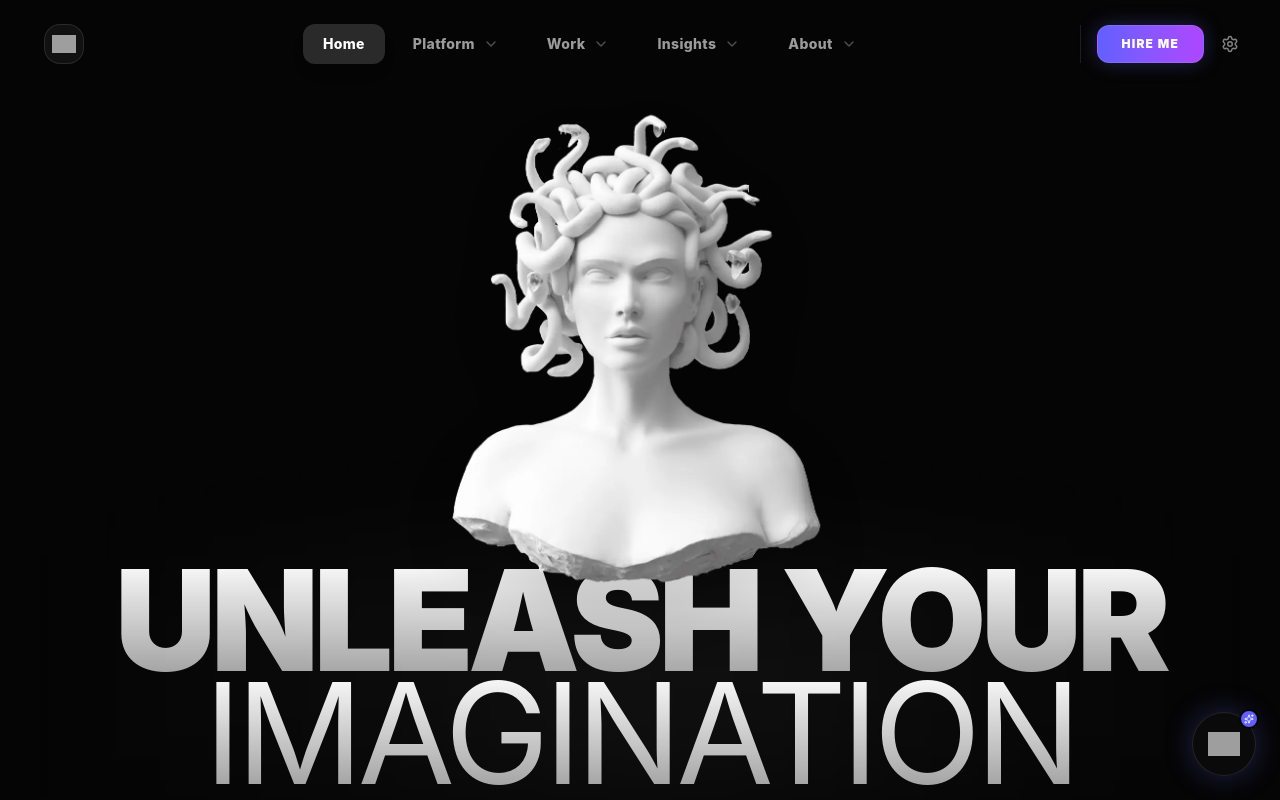
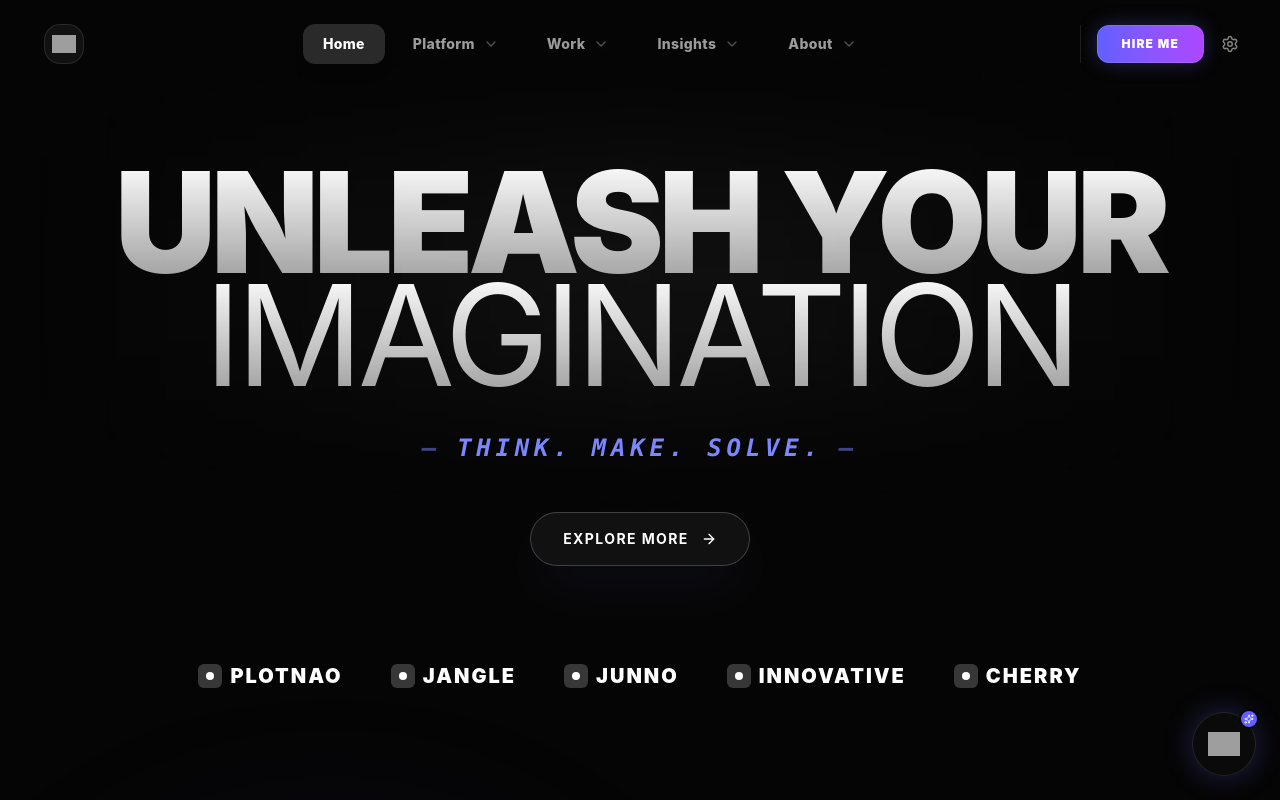
Before and after one commit to Mr-ABX/AbdulRahman-T-The-Links-Hub, a React (Vite) app: page / in a window 1280 px wide. Shown: the top 800 px of the page. Built offline with nearby package versions, Linux system fonts and the light colour scheme; grey boxes are pictures that could not be loaded.

Commit message:
feat: Remove MedusaImage from Hero section
The MedusaImage component was removed from the hero section of the NewHome page. This was likely a placeholder or an unused element that is no longer needed.

```diff
--- a/src/components/NewHome.tsx
+++ b/src/components/NewHome.tsx
@@ -57,20 +57,10 @@ export const Home = ({
 
       {/* 1. Hero Section */}
       <section className="min-h-screen pt-24 pb-12 flex flex-col items-center justify-center text-center max-w-[1400px] mx-auto px-4 md:px-8 relative z-10">
-        {/* Medusa Integration in Hero */}
-        <motion.div
-           initial={{ opacity: 0, scale: 0.8 }}
-           animate={{ opacity: 1, scale: 1 }}
-           transition={{ duration: 1, ease: [0.23, 1, 0.32, 1] }}
-           className="w-full max-w-[500px] aspect-square relative mb-[-40px] z-20 pointer-events-auto"
-        >
-          <MedusaImage />
-        </motion.div>
-
         <motion.div
           initial={{ opacity: 0, y: 30 }}
           animate={{ opacity: 1, y: 0 }}
-          transition={{ duration: 0.8, delay: 0.2, ease: [0.23, 1, 0.32, 1] }}
+          transition={{ duration: 0.8, ease: [0.23, 1, 0.32, 1] }}
           className="mb-8 relative w-full max-w-[1200px]"
         >
           <div className="absolute inset-0 bg-gradient-to-r from-transparent via-white/5 to-transparent blur-3xl -z-10" />
```
